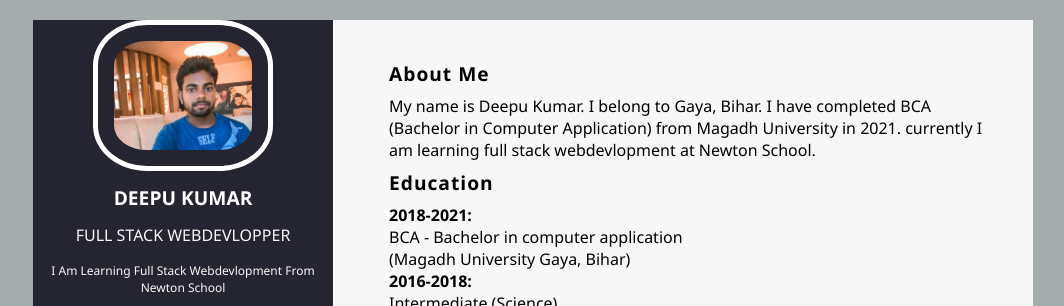
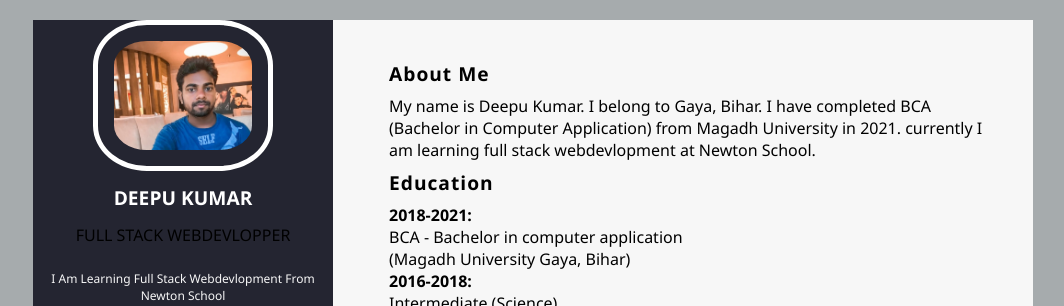
Before and after one commit to deepugupta1846/Fieldset-Output-tag-Optgroup-Select-Text-area-Selectors-Basic-Selectors-C-...---Post-Class---, a plain HTML site: page index.html in a window 1280 px wide. Shown: the top 306 px of the page, without its empty margins (31-1095 px from the left). Drawn offline with Linux system fonts and the light colour scheme.

Commit message:
Update style.css

```diff
--- a/style.css
+++ b/style.css
@@ -46,7 +46,7 @@ body{
     font-size: 1rem;
     text-align: center;
     text-transform: uppercase;
-    color: #f7f7f7;
+    padding-bottom: 0.5rem;
 }
 .description{
     font-size: 0.75rem;
```
